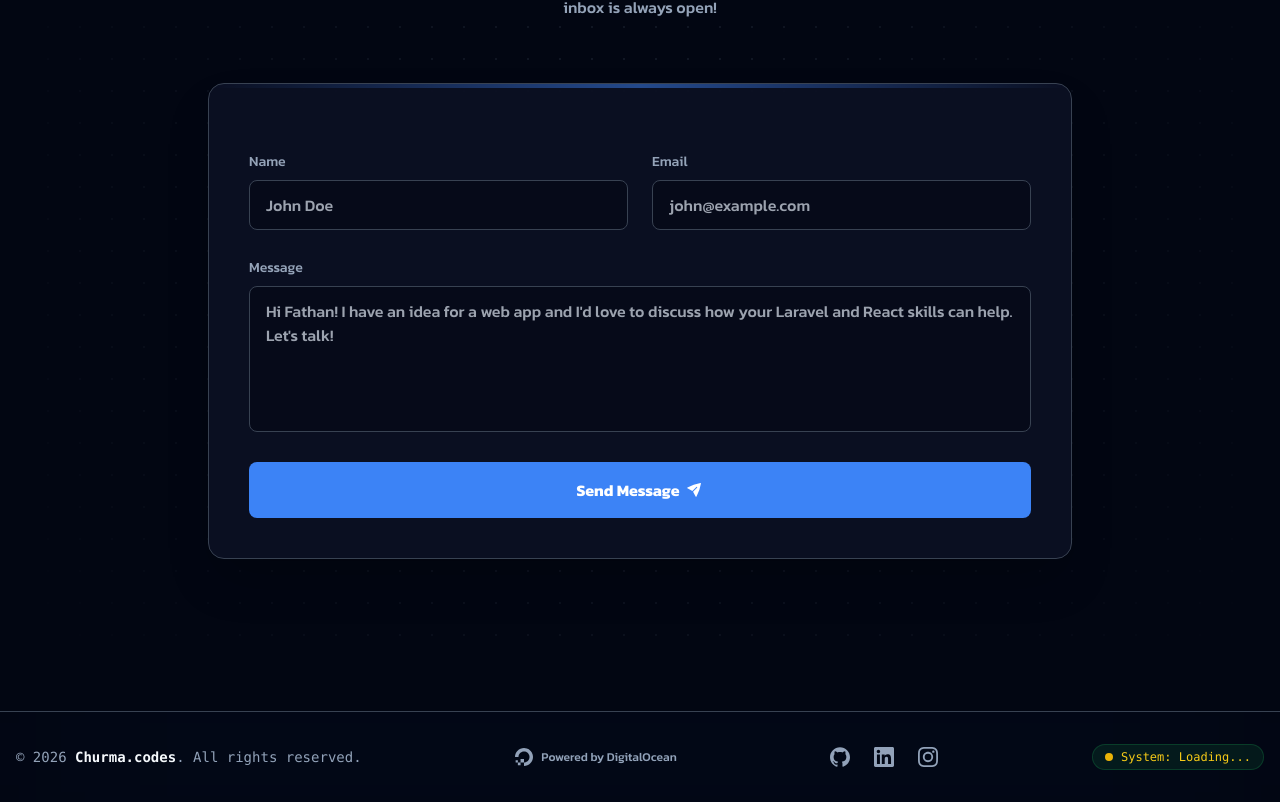
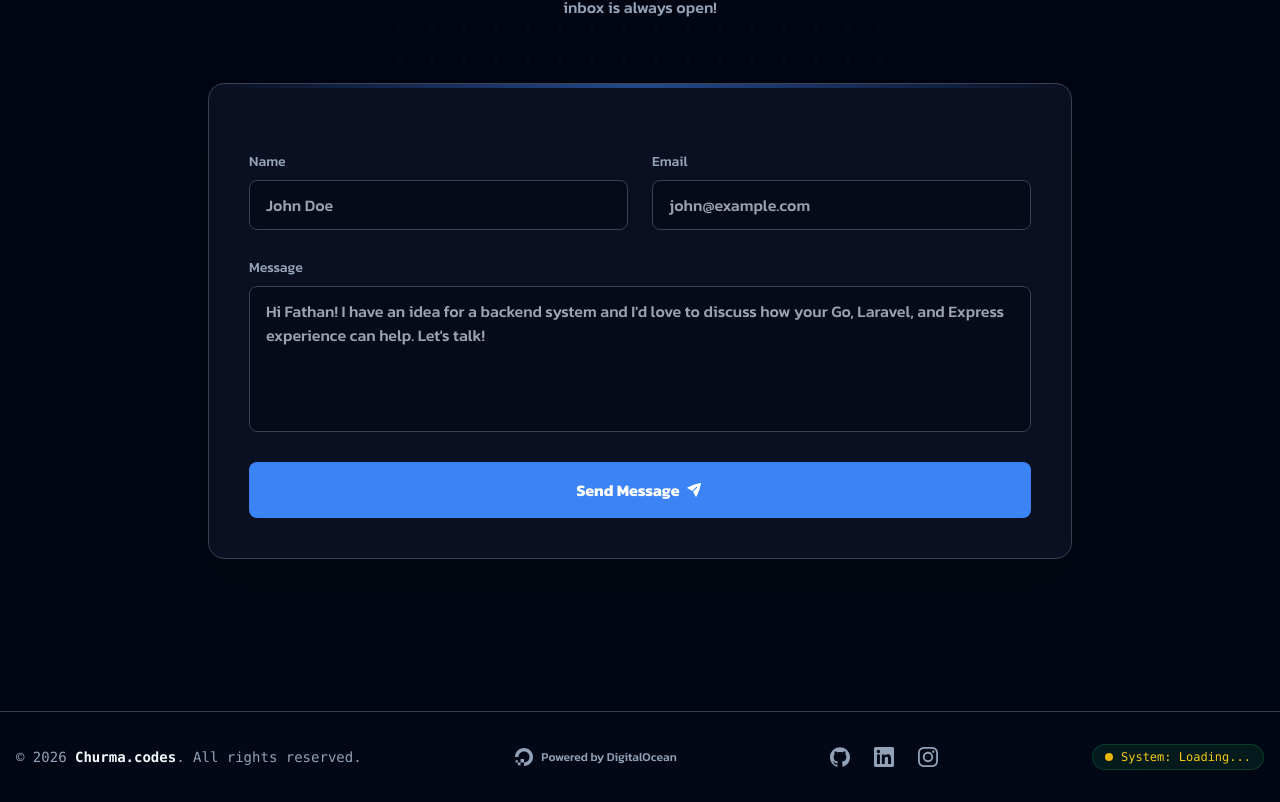
Before and after one commit to Churma16/portfolio-frontend-react, a React (Vite) app: page / in a window 1280 px wide. Shown: the part 5922-6724 px from the top of the page. Built offline with nearby package versions, Linux system fonts and the light colour scheme; no server answers.

Commit message:
refactor: Update contact form placeholder text
Update the contact form placeholder to reflect expanded technical skills, including Go and Express, and change focus from web app to backend system development.

```diff
--- a/src/features/landing/Contact/ContactSection.tsx
+++ b/src/features/landing/Contact/ContactSection.tsx
@@ -201,7 +201,7 @@ export default function ContactSection() {
                                 rows={5}
                                 value={formData.content}
                                 onChange={handleChange}
-                                placeholder="Hi Fathan! I have an idea for a web app and I'd love to discuss how your Laravel and React skills can help. Let's talk!"
+                                placeholder="Hi Fathan! I have an idea for a backend system and I'd love to discuss how your Go, Laravel, and Express experience can help. Let's talk!"
                                 className={`w-full bg-background/50 border ${
                                     errors.content
                                         ? "border-destructive/50 focus:border-destructive"
```
